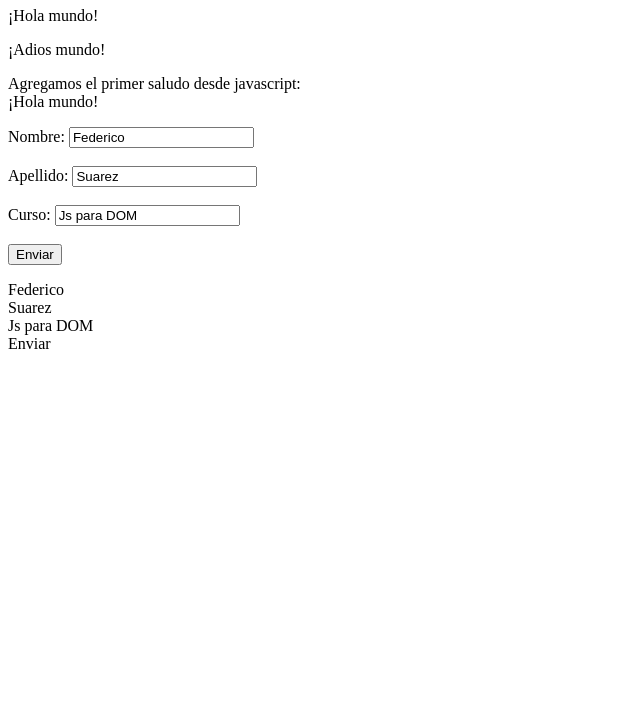
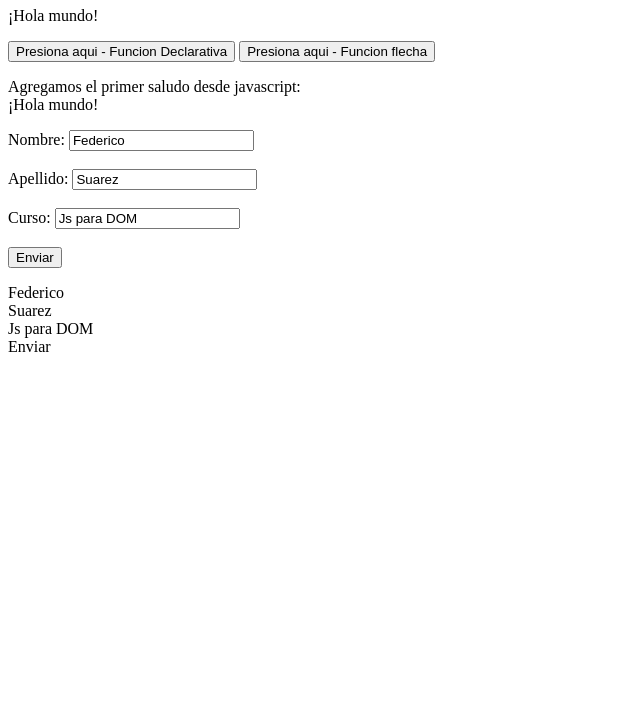
Before and after one commit to federicosuarez7/digital-house, a plain HTML site: page Professional Developer/Proyecto/Javascript para Dom/index.html in a window 1280 px wide. Shown: the part 73-800 px from the top of the page, without its empty margins (0-640 px from the left). Drawn offline with Linux system fonts and the light colour scheme.

Commit message:
Manipulamos eventos con funciones(JS)

```diff
--- a/Professional Developer/Proyecto/Javascript para Dom/dom.js
+++ b/Professional Developer/Proyecto/Javascript para Dom/dom.js
@@ -11,3 +11,11 @@ for(let i=0; i<form.length;i++){
 }
 
 document.getElementById('test2').innerHTML = text;
+
+// Eventos
+// Declarative function
+function changeThisElement(element) {
+    element.innerHTML = "Saludando desde funcion declarativa";
+}
+// Arrow function
+const changeThisElement2 = (element) => element.innerHTML = "Saludando desde funcion flecha";
--- a/Professional Developer/Proyecto/Javascript para Dom/index.html
+++ b/Professional Developer/Proyecto/Javascript para Dom/index.html
@@ -10,7 +10,9 @@
     <h1 class="tituloPrincipal">Titulo principal</h1>
 
     <p class="saludos">¡Hola mundo!</p>
-    <p class="saludos">¡Adios mundo!</p>
+    <button onclick="changeThisElement(this)">Presiona aqui - Funcion Declarativa</button>
+    <button onclick="changeThisElement2(this)">Presiona aqui - Funcion flecha</button>
+
     <p id="test"></p>
 
     <form id="form1">
```
